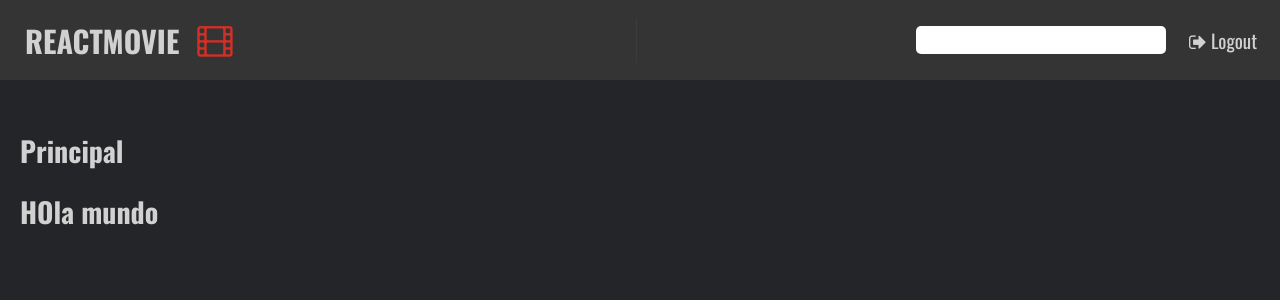
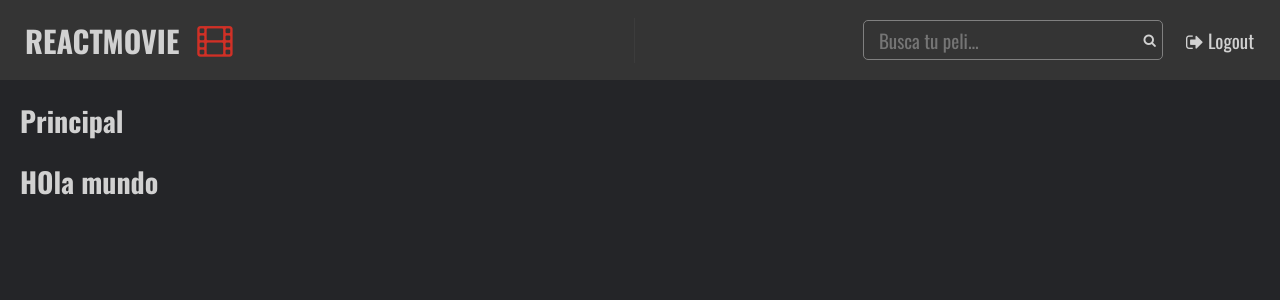
Before and after one commit to nicomartin8542/The-Movie-React, a React (Create React App) app: page / in a window 1280 px wide. Shown: the top 300 px of the page. Built offline with nearby package versions, Linux system fonts and the light colour scheme.

Commit message:
Agregando estilos al header, input search

```diff
--- a/src/components/Search.jsx
+++ b/src/components/Search.jsx
@@ -3,11 +3,20 @@ import React from 'react'
 export const Search = () => {
   return (
     <form>
-      <input
-        type="text"
-        name="search"
-        className="search"
-      />
+      <div className="input-search">
+        <input
+          type="text"
+          name="search"
+          className="search"
+          placeholder="Busca tu peli..."
+          autoComplete='off'
+        />
+        <button className="btn-search">
+          <i className="fa fa-search" aria-hidden="true"></i>
+
+        </button>
+      </div>
+
     </form>
   )
 }
--- a/src/components/layouts/Header.jsx
+++ b/src/components/layouts/Header.jsx
@@ -4,7 +4,6 @@ import SideBar from "./SideBar";
 const Header = () => {
   return (
     <header className="d-flex">
-
       <div className="header__logo">
         <h1>ReactMovie </h1>
         <i className="fa fa-film " aria-hidden="true"></i>
@@ -19,6 +18,8 @@ const Header = () => {
         </i>
       </button>
 
+      <div className="bg-layout"></div>
+
     </header>
   );
 };
--- a/src/styles/_base.scss
+++ b/src/styles/_base.scss
@@ -44,6 +44,17 @@ body {
 }
 
 main{
-  margin-top: 50px;
+  margin-top: 100px;
   padding:0 20px;
 }
+
+.bg-layout{
+  position: fixed;
+  left: 0;
+  top: 0;
+  width: 100%;
+  height: 100%;
+  z-index: -2;
+  display: none;
+  background-color: rgba(0,0,0,.75);
+}
--- a/src/styles/_buttons.scss
+++ b/src/styles/_buttons.scss
@@ -44,3 +44,13 @@
     color:$color-white
   }
 }
+
+.btn-search{
+  border: none;
+  outline: none;
+  background-color: transparent;
+  cursor: pointer;
+  i{
+    color:$color-white
+  }
+}
--- a/src/styles/_inputs.scss
+++ b/src/styles/_inputs.scss
@@ -1,11 +1,23 @@
+.input-search{
+width: 300px;
+@include d-flex(row);
+  border:1px solid gray ;
+  border-radius: 5px;
+  justify-content: space-evenly;
+}
+
+
 .search{
   display: block;
-  padding: .5rem 1.5rem;
+  padding: .5rem 0;
   width: 250px;
   line-height: calc(2rem - 2px);
-  border-radius: 5px;
   border: none;
   outline: none;
+  background-color: transparent;
+  font-size: 1.9rem;
+  font-family: 'Oswald';
+  color:$color-white;
 
   @include responsive (desktop){
     margin: 0 1.5rem;
--- a/src/styles/layout/_aside.scss
+++ b/src/styles/layout/_aside.scss
@@ -1,12 +1,12 @@
 aside {
   padding-top: 10rem;
-  padding-left:1.5rem ;
+  padding-left:1.3rem ;
   background-color: $color-sidebar;
   //background-color: red;
   top: 0px;
   position: fixed;
   bottom:0;
-  width: 300px;
+  width: 330px;
   z-index:-1;
   opacity: 1;
   @include responsive (desktop){
@@ -17,7 +17,7 @@ aside {
     align-items: center;
     position: initial;
     width: 100%;
-    margin-right: 1.5rem;
+    margin-right: 1.8rem;
     background-color: transparent;
   }
 }
@@ -27,6 +27,9 @@ aside {
   font-size: 1.9rem;
   margin: 1.5rem 0;
   cursor: pointer;
+  @include responsive (desktop){
+    margin-left: 1.5rem
+  }
 }
 
 .logout{
--- a/src/styles/layout/_header.scss
+++ b/src/styles/layout/_header.scss
@@ -1,5 +1,5 @@
 header{
-  position: relative;
+  position: fixed;
   top: 0;
   bottom: 0;
   right: 0;
```
